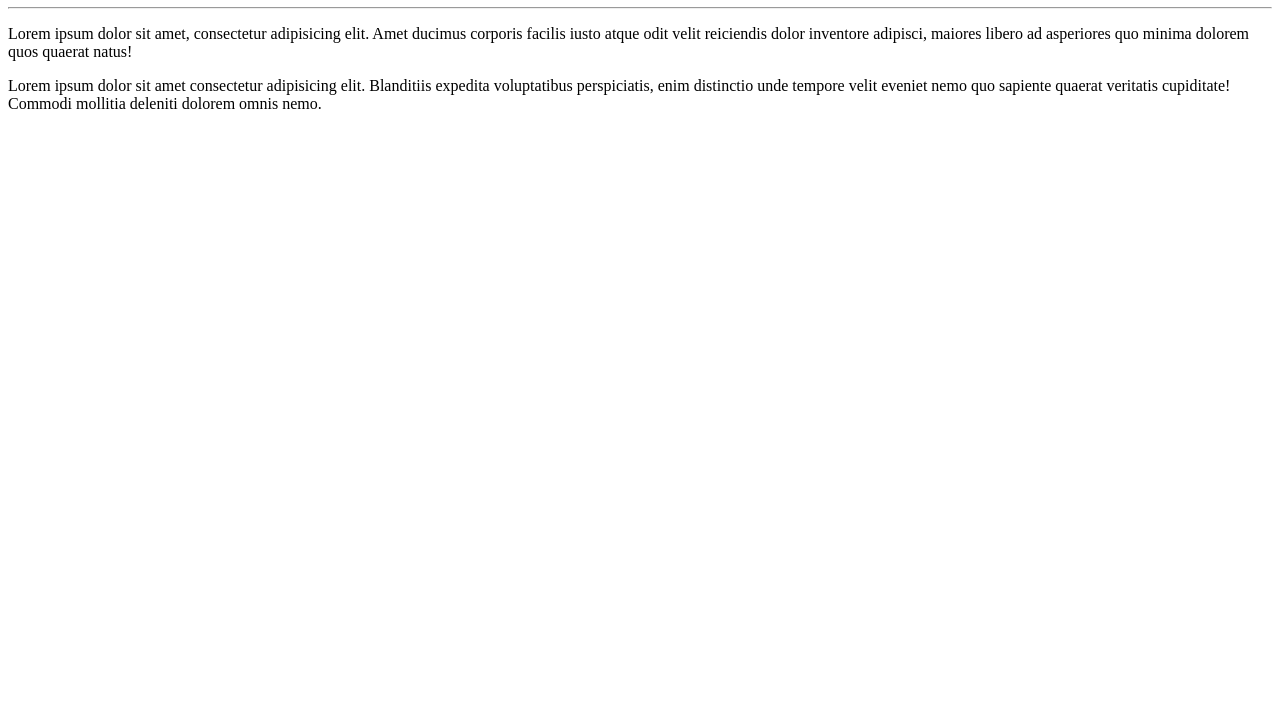
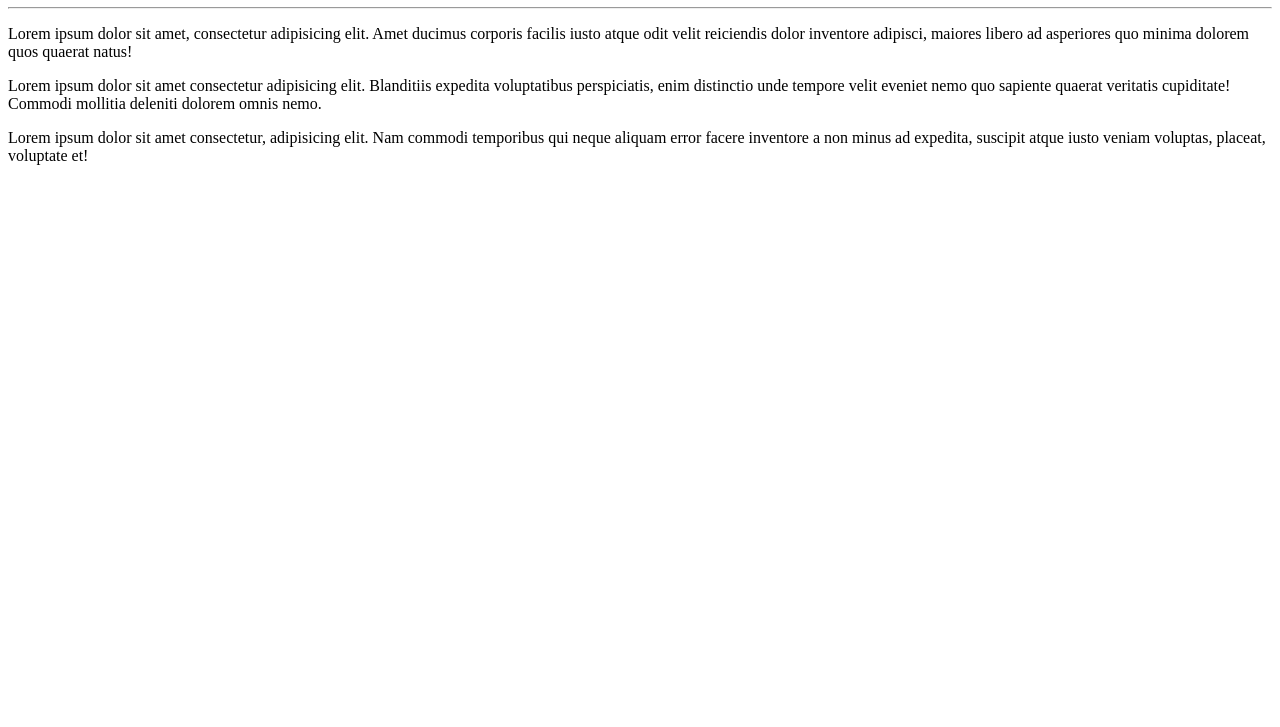
Before and after one commit to Daniel-silva-dev/Ola-Mundo, a plain HTML site: page site-exemplo/index.html in a window 1280 px wide. Shown: the part 73-800 px from the top of the page. Drawn offline with Linux system fonts and the light colour scheme.

Commit message:
Adicionei mais um paragrafo!

```diff
--- a/site-exemplo/index.html
+++ b/site-exemplo/index.html
@@ -12,5 +12,7 @@
     <p>Lorem ipsum dolor sit amet, consectetur adipisicing elit. Amet ducimus corporis facilis iusto atque odit velit reiciendis dolor inventore adipisci, maiores libero ad asperiores quo minima dolorem quos quaerat natus!</p>
 
     <p>Lorem ipsum dolor sit amet consectetur adipisicing elit. Blanditiis expedita voluptatibus perspiciatis, enim distinctio unde tempore velit eveniet nemo quo sapiente quaerat veritatis cupiditate! Commodi mollitia deleniti dolorem omnis nemo.</p>
+
+    <p>Lorem ipsum dolor sit amet consectetur, adipisicing elit. Nam commodi temporibus qui neque aliquam error facere inventore a non minus ad expedita, suscipit atque iusto veniam voluptas, placeat, voluptate et!</p>
 </body>
 </html>
```
